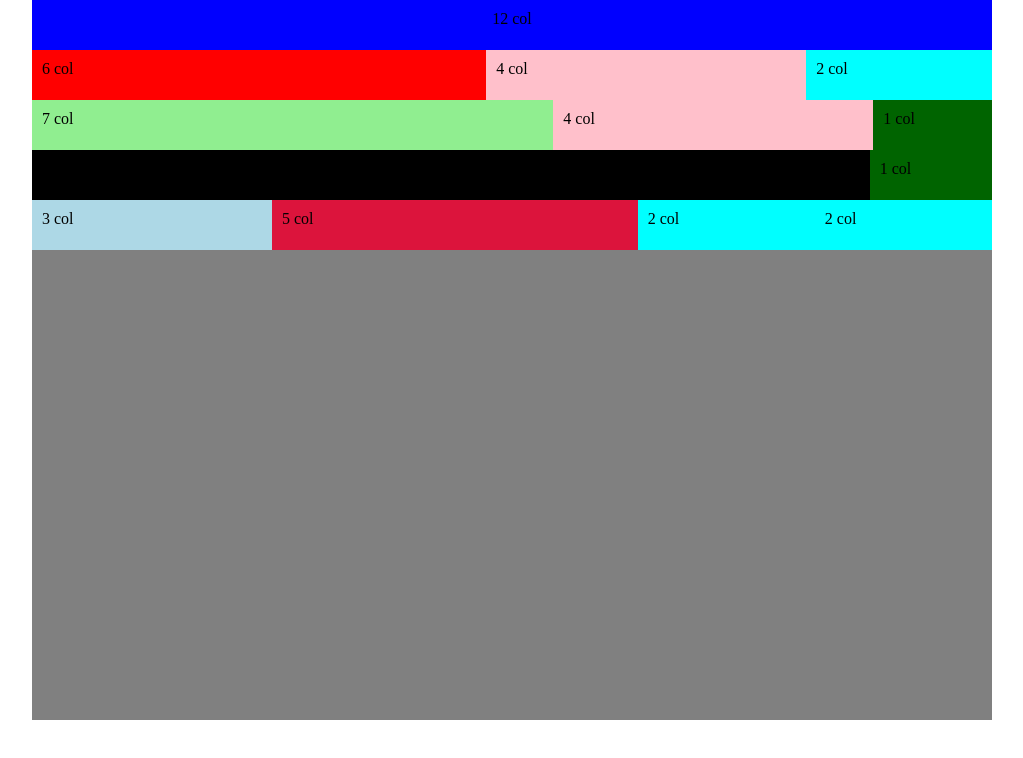
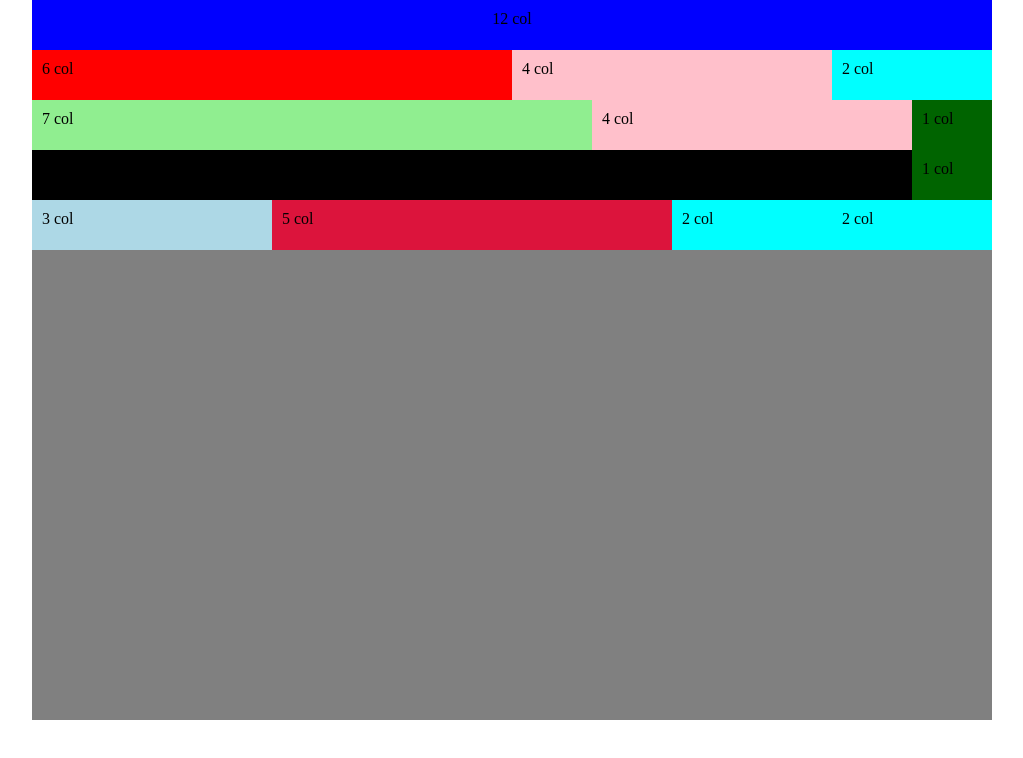
Before and after one commit to FJvdPol/folkert-framework, a plain HTML site: page index.html in a window 1280 px wide. Shown: the whole page, without its empty margins (128-1151 px from the left). Drawn offline with Linux system fonts and the light colour scheme.

Commit message:
Changed the grid from flex basis to float basis. Basic grid now works as expected.

```diff
--- a/css/components/grid.sass
+++ b/css/components/grid.sass
@@ -5,7 +5,15 @@
     height: 90vh
 .row
     width: 100%
-    display: flex
+// added a clearfix for floating elements
+.clearfix,
+.row
+    &::before,
+    &::after
+        display: table
+        content: ""
+    &::after
+        clear: both
 .col-12,
 .col-11,
 .col-10,
@@ -18,44 +26,46 @@
 .col-3,
 .col-2,
 .col-1
+    // instead of using flexbox i decided to use float for the grid system. This way i can easily apply display styles without disrupting the grid.
+    float: left
     height: 50px
     padding: 10px
     &.center
         display: flex
         justify-content: center
 .col-12
-    flex-grow: 12
+    width: 100%
     background-color: blue
 .col-11
-    flex-grow: 11
+    width: calc(100%/12*11)
     background-color: black
 .col-10
-    flex-grow: 10
+    width: calc(100%/12*10)
     background-color: green
 .col-9
-    flex-grow: 9
+    width: calc(100%/12*9)
     background-color: purple
 .col-8
-    flex-grow: 8
+    width: calc(100%/12*8)
     background-color: goldenrod
 .col-7
-    flex-grow: 7
+    width: calc(100%/12*7)
     background-color: lightgreen
 .col-6
-    flex-grow: 6
+    width: calc(100%/12*6)
     background-color: red
 .col-5
-    flex-grow: 5
+    width: calc(100%/12*5)
     background-color: crimson
 .col-4
-    flex-grow: 4
+    width: calc(100%/12*4)
     background-color: pink
 .col-3
-    flex-grow: 3
+    width: calc(100%/12*3)
     background-color: lightblue
 .col-2
-    flex-grow: 2
+    width: calc(100%/12*2)
     background-color: cyan
 .col-1
-    flex-grow: 1
+    width: calc(100%/12*1)
     background-color: darkgreen
```
Also changed, not shown: css/style.css.
